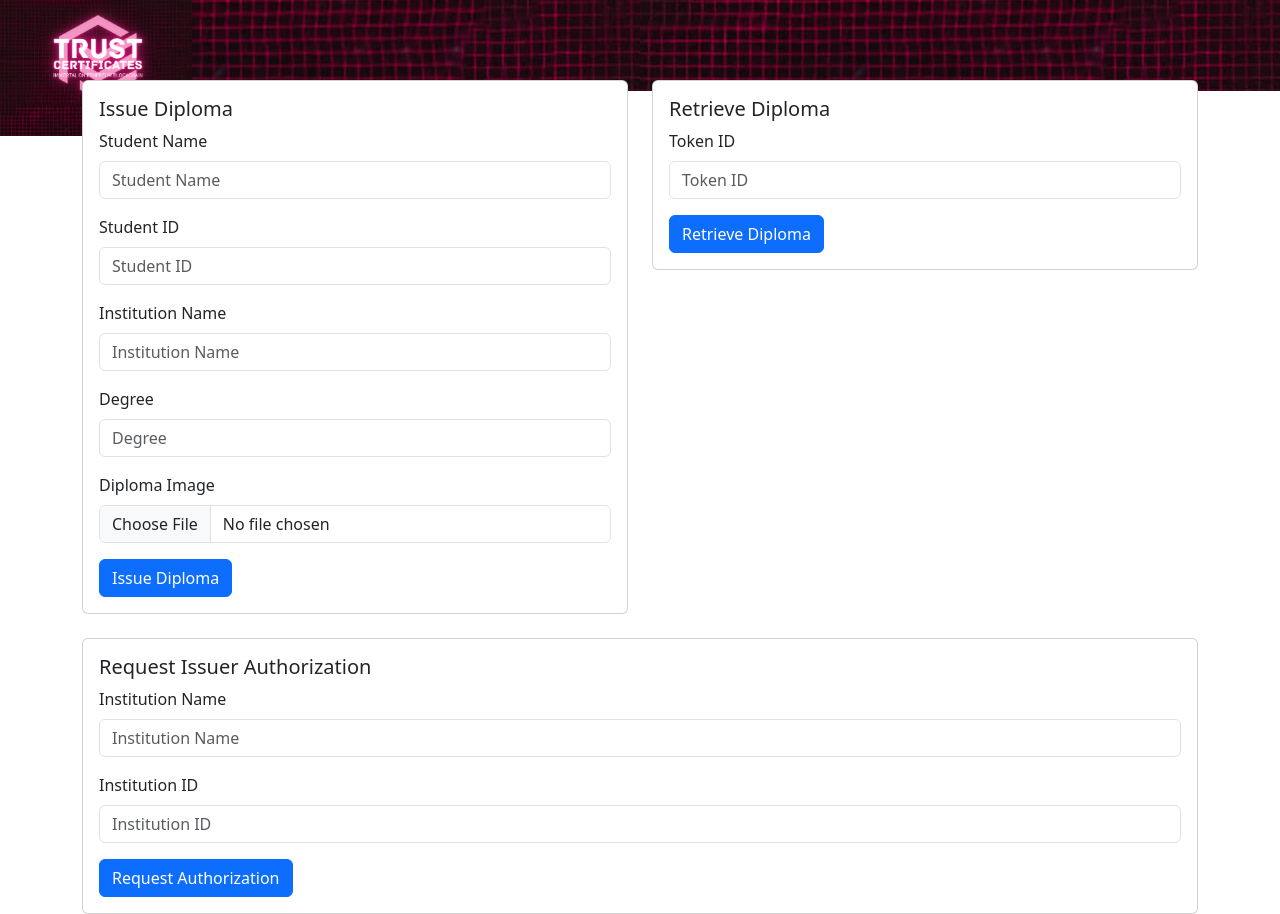
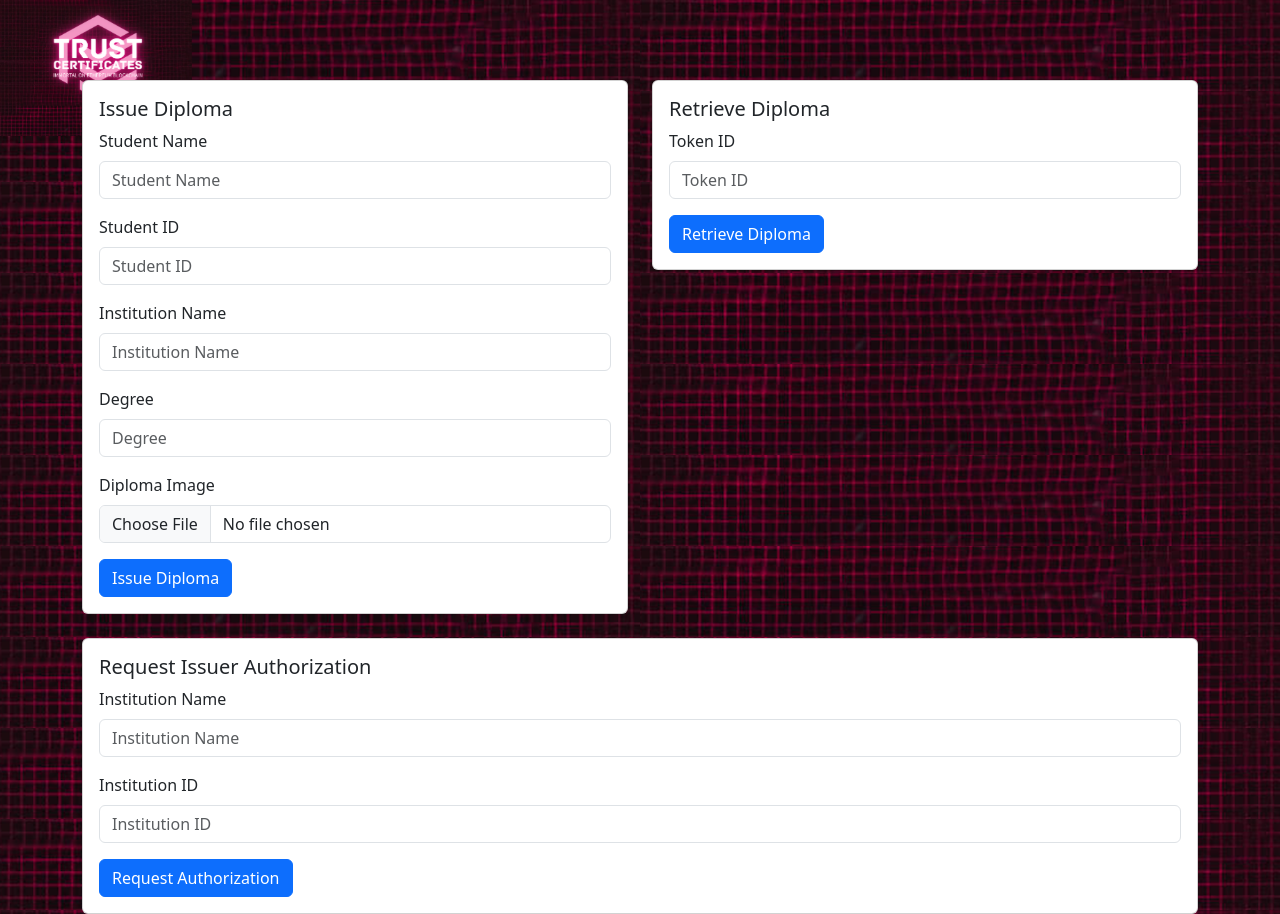
Before and after one commit to allali7/diploma-nft, a React (Create React App) app: page / in a window 1280 px wide. Built offline with nearby package versions, Linux system fonts and the light colour scheme.

Commit message:
Updated bkg

```diff
--- a/src/IssueDiploma.css
+++ b/src/IssueDiploma.css
@@ -58,6 +58,6 @@
 /* Define the background styles */
 body {
   background-image: url('./logobackground.png');
-  background-repeat: repeat-x;
+  background-repeat: repeat;
 
 }
```
